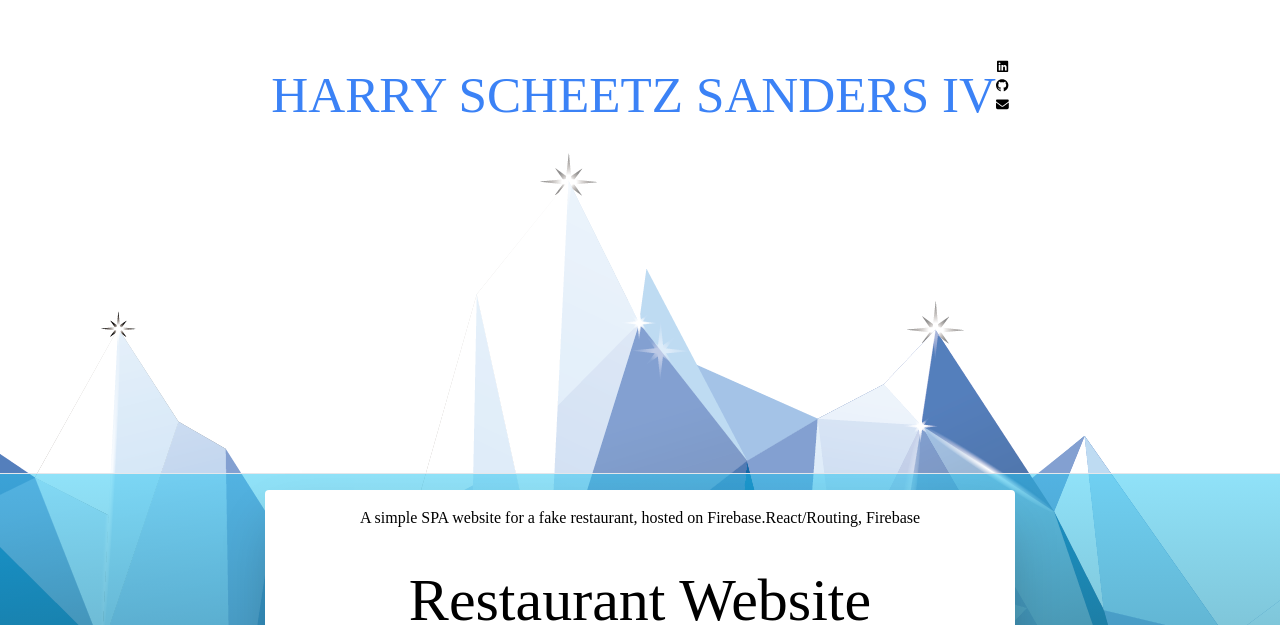
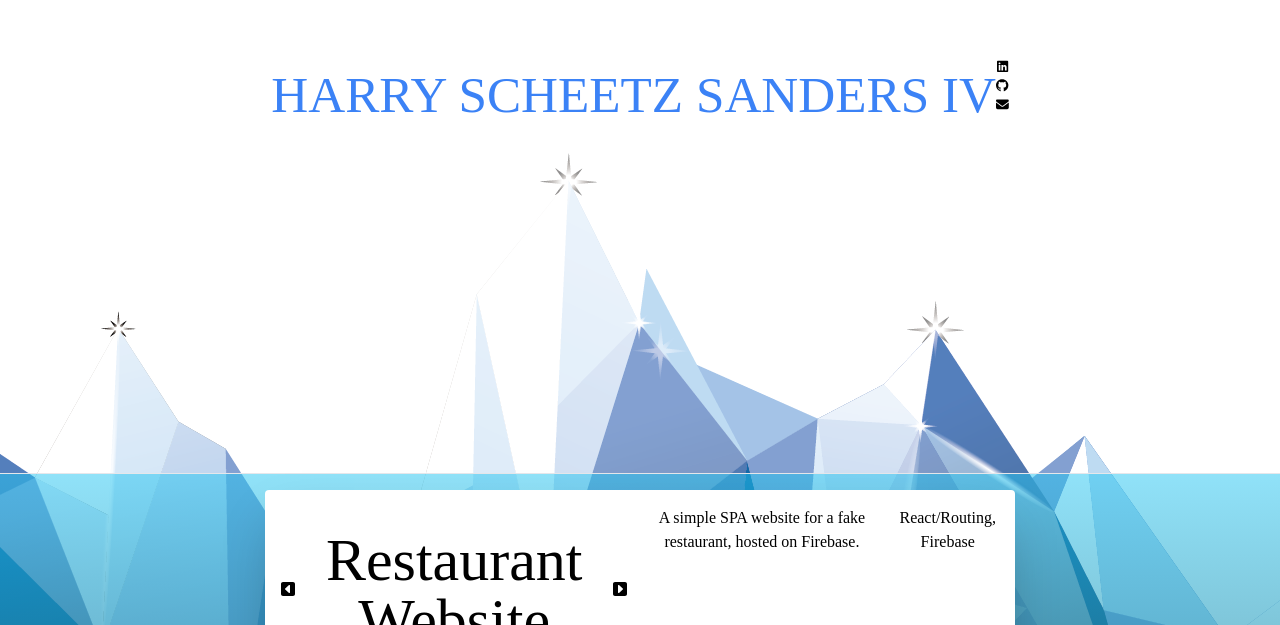
Before and after one commit to HarrySIV/portfolio, a React (Create React App) app: page / in a window 1280 px wide. Shown: the part 327-952 px from the top of the page. Built offline with nearby package versions, Linux system fonts and the light colour scheme.

Commit message:
added font imports and buttons for projects

```diff
--- a/src/index.css
+++ b/src/index.css
@@ -2,6 +2,9 @@
 @tailwind components;
 @tailwind utilities;
 
+@import url('https://fonts.googleapis.com/css2?family=Mate&display=swap');
+@import url('https://fonts.googleapis.com/css2?family=Nunito+Sans:wght@700&display=swap');
+
 .project-link {
   @apply h-[200px] w-2/3 min-w-[150px] max-w-[750px] overflow-hidden bg-white m-4 p-4 rounded text-center shadow-2xl relative flex justify-center bg-no-repeat bg-cover;
 }
--- a/src/pages/homepage/projects/ProjectsCard.tsx
+++ b/src/pages/homepage/projects/ProjectsCard.tsx
@@ -1,8 +1,19 @@
-import React from 'react';
+import React, { useState } from 'react';
 import { ProjectsHook } from '../../../hooks/ProjectsHook';
 
+import { FontAwesomeIcon } from '@fortawesome/react-fontawesome';
+import {
+  faSquareCaretLeft,
+  faSquareCaretRight,
+} from '@fortawesome/free-solid-svg-icons';
+
 export function ProjectsCard() {
+  const [showAlt, setShowAlt] = useState(false);
   const { projects } = ProjectsHook();
+
+  const clickHandler = () => {
+    setShowAlt(!showAlt);
+  };
   return (
     <>
       {projects.map((project) => (
@@ -14,12 +25,27 @@ export function ProjectsCard() {
           }}
           href={project.link}
         >
-          <div className="h-16 p-4 pt-12 z-10 bg-opacity-0 absolute">
-            <h2 className="m-0 p-4 text-6xl text-black bg-white/80">
+          <div className="z-10 bg-opacity-0 flex items-center">
+            {!showAlt ? (
+              <button
+                className="z-20 border-black bg-white"
+                onClick={clickHandler}
+              >
+                <FontAwesomeIcon icon={faSquareCaretLeft} />
+              </button>
+            ) : null}
+            <h2 className="m-0 p-4 text-[6vw] md:text-6xl text-black bg-white/80">
               {project.name}
             </h2>
+            {!showAlt ? (
+              <button
+                className="z-20 border-black bg-white"
+                onClick={clickHandler}
+              >
+                <FontAwesomeIcon icon={faSquareCaretRight} />
+              </button>
+            ) : null}
           </div>
-          <hr />
           <h6 id={`${project.id}`}>{project.description}</h6>
           <h5>{project.tools}</h5>
         </a>
```
